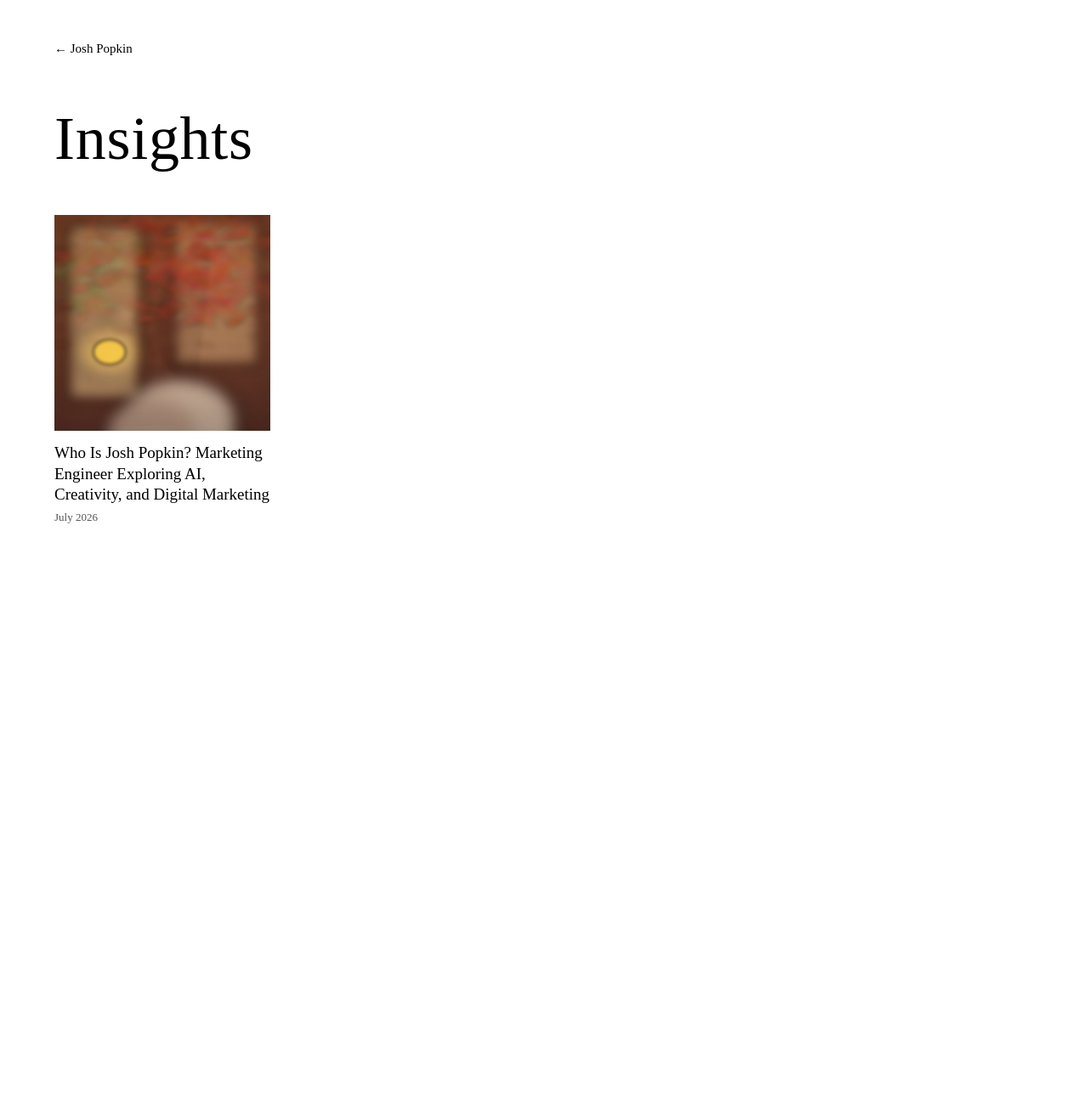
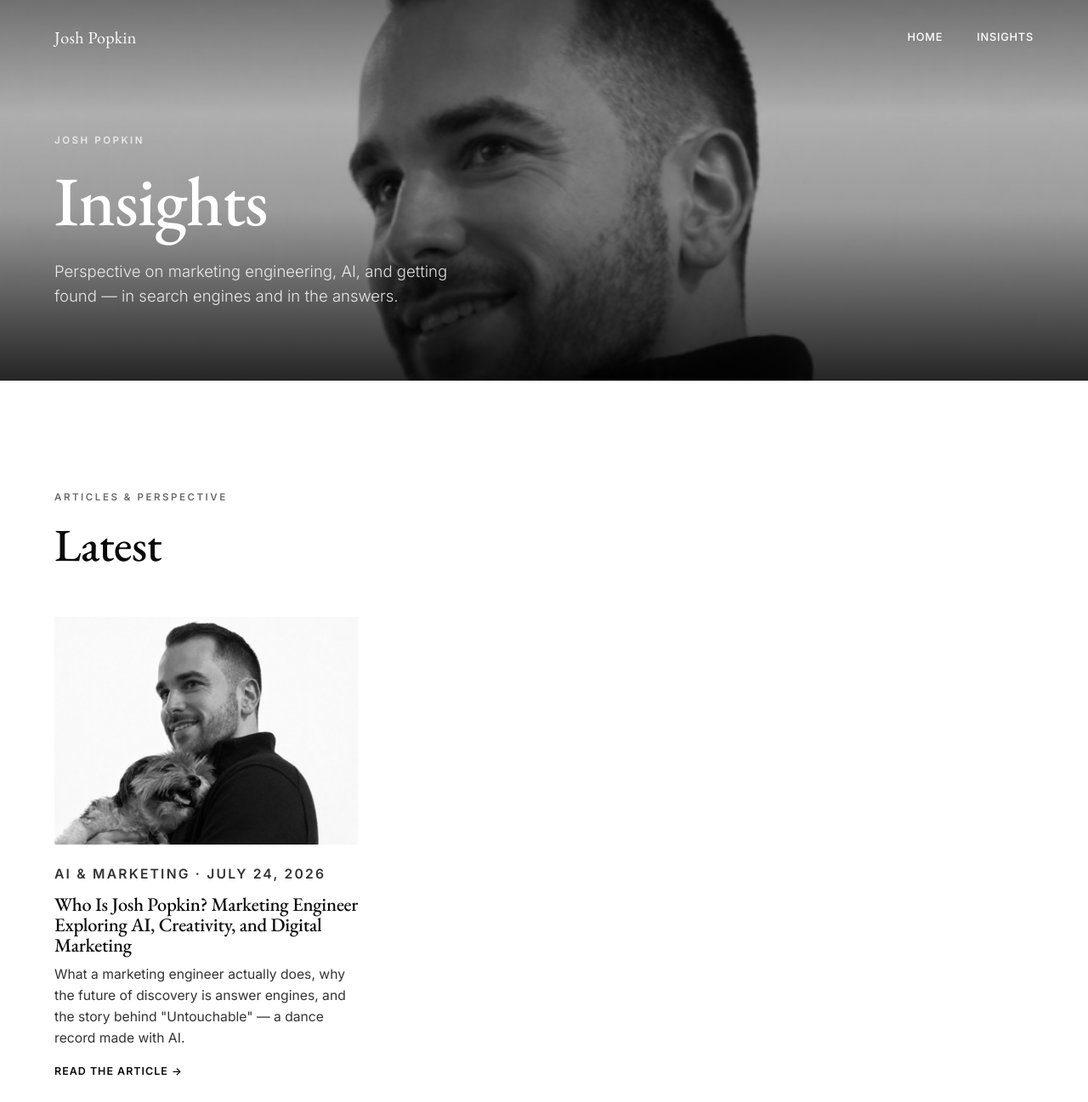
Before and after one commit to positionstrategygroup/josh-popkin-website, a plain HTML site: page insights/index.html in a window 1280 px wide. Shown: the top 1297 px of the page at 85% size. Before the commit the page ends 800 px from the top, so only its background shows below. Drawn offline with nearby package versions, Linux system fonts and the light colour scheme.

Commit message:
Restyle Insights to WFH layout in monochrome: scrimmed hero, card grid, Garamond/Inter; use homepage photo
Co-Authored-By: Claude Fable 5 <noreply@anthropic.com>

```diff
--- /dev/null
+++ b/css/insights.css
@@ -0,0 +1,152 @@
+/* Josh Popkin — Insights (WFH structure, monochrome) */
+:root {
+  --ink: #0a0a0a;
+  --ink-soft: #333333;
+  --stone: #6b6b6b;
+  --paper: #ffffff;
+  --line: rgba(10, 10, 10, 0.12);
+  --font-display: "EB Garamond", "Times New Roman", serif;
+  --font-body: "Inter", -apple-system, BlinkMacSystemFont, "Segoe UI", sans-serif;
+  --container: 1400px;
+  --gutter: clamp(24px, 5vw, 72px);
+  --section-pad: clamp(72px, 10vw, 160px);
+  --ease-out: cubic-bezier(0.22, 1, 0.36, 1);
+}
+
+* { margin: 0; padding: 0; box-sizing: border-box; }
+img { display: block; max-width: 100%; height: auto; }
+a { color: inherit; text-decoration: none; }
+
+html, body { background: var(--paper); color: var(--ink); overflow-x: hidden; }
+body { font-family: var(--font-body); font-weight: 400; font-size: 16px; line-height: 1.6; -webkit-font-smoothing: antialiased; }
+
+h1, h2, h3 { font-family: var(--font-display); font-weight: 500; line-height: 1.08; letter-spacing: -0.01em; }
+h2 { font-size: clamp(2.2rem, 4.2vw, 3.6rem); }
+
+.eyebrow {
+  font-family: var(--font-body);
+  font-size: 0.72rem;
+  letter-spacing: 0.22em;
+  text-transform: uppercase;
+  color: var(--stone);
+  font-weight: 600;
+  margin-bottom: 18px;
+  display: block;
+}
+
+/* Header */
+.site-header { position: absolute; top: 0; left: 0; right: 0; z-index: 100; }
+.site-header__inner {
+  max-width: var(--container); margin: 0 auto;
+  padding: 28px var(--gutter);
+  display: flex; align-items: center; justify-content: space-between;
+}
+.wordmark { font-family: var(--font-display); font-size: 1.25rem; color: #fff; letter-spacing: 0.02em; }
+.site-nav { display: flex; align-items: center; gap: 40px; }
+.site-nav a {
+  font-size: 0.8rem; letter-spacing: 0.06em; text-transform: uppercase;
+  font-weight: 500; color: #fff; position: relative;
+}
+.site-nav a::after {
+  content: ""; position: absolute; left: 0; bottom: -6px;
+  width: 0; height: 1px; background: currentColor;
+  transition: width 0.35s var(--ease-out);
+}
+.site-nav a:hover::after { width: 100%; }
+
+/* Hero */
+.hero--compact {
+  position: relative;
+  height: 56vh; min-height: 420px;
+  padding-top: clamp(120px, 22vh, 190px);
+  padding-bottom: clamp(32px, 6vh, 70px);
+  display: flex; align-items: center;
+  overflow: hidden; background: #000;
+}
+.hero__media { position: absolute; inset: 0; overflow: hidden; }
+.hero__img {
+  width: 100%; height: 100%;
+  object-fit: cover; object-position: center 22%;
+  transform: scale(1.08);
+  filter: grayscale(1);
+}
+.hero__scrim {
+  position: absolute; inset: 0;
+  background: linear-gradient(0deg, rgba(0,0,0,0.85) 0%, rgba(0,0,0,0.38) 45%, rgba(0,0,0,0.30) 70%, rgba(0,0,0,0.55) 100%);
+}
+.hero__content {
+  position: relative; z-index: 2; color: #fff;
+  max-width: var(--container); margin: 0 auto; width: 100%;
+  padding: 0 var(--gutter) clamp(28px, 7vh, 90px);
+}
+.hero__eyebrow { color: rgba(255,255,255,0.75); }
+.hero__headline { font-size: clamp(1.8rem, 6.4vw, 5.4rem); color: #fff; max-width: 32ch; }
+.hero__sub { margin-top: clamp(10px, 3vh, 26px); font-size: 1.16rem; max-width: 44ch; color: rgba(255,255,255,0.86); font-weight: 300; }
+
+/* Insights grid */
+.insights { padding: var(--section-pad) var(--gutter); max-width: var(--container); margin: 0 auto; }
+.insights__head { max-width: 62ch; margin-bottom: 56px; }
+.insights__grid { display: grid; grid-template-columns: repeat(3, 1fr); gap: 40px; }
+.insight-card { display: flex; flex-direction: column; color: inherit; }
+.insight-card__media { aspect-ratio: 4/3; overflow: hidden; border-radius: 2px; margin-bottom: 22px; background: #eee; }
+.insight-card__media img {
+  width: 100%; height: 100%;
+  object-fit: cover; object-position: center 25%;
+  filter: grayscale(1);
+  transition: transform 1.2s var(--ease-out);
+}
+.insight-card:hover .insight-card__media img { transform: scale(1.05); }
+.insight-card__meta {
+  font-family: var(--font-body);
+  font-size: 0.72rem; letter-spacing: 0.14em; text-transform: uppercase;
+  color: var(--stone); font-weight: 600; margin-bottom: 10px;
+}
+.insight-card h3 { font-size: 1.4rem; margin-bottom: 10px; }
+.insight-card p { color: var(--ink-soft); font-size: 0.98rem; max-width: 42ch; }
+.insight-card__link {
+  margin-top: 16px;
+  font-family: var(--font-body);
+  font-size: 0.78rem; letter-spacing: 0.08em; text-transform: uppercase;
+  font-weight: 600; color: var(--ink);
+  border-bottom: 1px solid transparent;
+  align-self: flex-start;
+  transition: border-color 0.35s var(--ease-out);
+}
+.insight-card:hover .insight-card__link { border-color: var(--ink); }
+
+/* Article */
+.article-meta {
+  max-width: 820px; margin: 0 auto;
+  padding: 48px var(--gutter) 0;
+  color: var(--stone); font-size: 0.9rem;
+}
+.article-body { max-width: 820px; margin: 0 auto; padding: 24px var(--gutter) var(--section-pad); }
+.article-body p { color: var(--ink-soft); font-size: 1.05rem; margin-bottom: 24px; }
+.article-body h2 { font-size: clamp(1.5rem, 2.6vw, 2rem); margin: 52px 0 20px; }
+.article-body ul { margin: 0 0 24px 22px; }
+.article-body li { color: var(--ink-soft); font-size: 1.05rem; margin-bottom: 8px; }
+.article-body blockquote {
+  font-family: var(--font-display);
+  font-size: 1.25rem; font-style: italic; line-height: 1.5;
+  border-left: 2px solid var(--ink);
+  padding-left: 24px; margin: 32px 0;
+  color: var(--ink);
+}
+.article-body strong { color: var(--ink); }
+
+/* Footer */
+.site-footer { background: #000; color: #fff; padding: 56px var(--gutter); }
+.site-footer__inner {
+  max-width: var(--container); margin: 0 auto;
+  display: flex; align-items: baseline; justify-content: space-between; gap: 24px; flex-wrap: wrap;
+}
+.site-footer .wordmark { font-size: 1.15rem; }
+.site-footer p { font-size: 0.8rem; color: rgba(255,255,255,0.6); }
+
+/* Mobile */
+@media (max-width: 1024px) { .insights__grid { grid-template-columns: repeat(2, 1fr); } }
+@media (max-width: 680px) {
+  .insights__grid { grid-template-columns: 1fr; }
+  .hero--compact { height: 46vh; min-height: 360px; }
+  .site-nav { gap: 24px; }
+}
--- a/insights/index.html
+++ b/insights/index.html
@@ -1,57 +1,71 @@
-<!DOCTYPE html>
+<!doctype html>
 <html lang="en">
 <head>
-<meta charset="UTF-8">
-<meta name="viewport" content="width=device-width, initial-scale=1.0">
+<meta charset="UTF-8" />
+<meta name="viewport" content="width=device-width, initial-scale=1.0" />
 <title>Insights — Josh Popkin | Marketing Engineer</title>
-<meta name="description" content="Insights by Josh Popkin — articles on marketing engineering, AI, answer engine optimization (AEO), and creative technology.">
+<meta name="description" content="Insights by Josh Popkin — articles on marketing engineering, AI, answer engine optimization (AEO), and creative technology." />
+<link rel="preconnect" href="https://fonts.googleapis.com">
+<link rel="preconnect" href="https://fonts.gstatic.com" crossorigin>
+<link href="https://fonts.googleapis.com/css2?family=EB+Garamond:ital,wght@0,400;0,500;0,600;1,400&family=Inter:wght@300;400;500;600&display=swap" rel="stylesheet">
+<link rel="stylesheet" href="/css/insights.css" />
 <meta property="og:title" content="Insights — Josh Popkin | Marketing Engineer">
 <meta property="og:image" content="https://joshpopkin.com/assets/josh-popkin.jpg">
 <meta property="og:url" content="https://joshpopkin.com/insights/">
-<link rel="canonical" href="https://joshpopkin.com/insights/">
-<style>
-*{margin:0;padding:0;box-sizing:border-box}
-body{
-  background:#FFFFFF;color:#000;
-  font-family:"Times New Roman",Times,serif;
-  min-height:100vh;
-  padding:48px min(6vw,64px) 80px;
-}
-a{color:#000;text-decoration:none}
-.home{font-size:15px;display:inline-block;margin-bottom:56px}
-.home:hover{text-decoration:underline}
-h1{
-  font-weight:400;font-size:clamp(44px,7vw,72px);
-  letter-spacing:.01em;margin-bottom:48px;
-}
-.grid{
-  display:grid;
-  grid-template-columns:repeat(auto-fill,minmax(210px,1fr));
-  gap:36px 28px;max-width:1100px;
-}
-.card{display:block}
-.card img{
-  width:100%;aspect-ratio:1/1;object-fit:cover;display:block;
-  transition:transform .25s ease,box-shadow .25s ease;
-}
-.card:hover img{transform:scale(1.02);box-shadow:0 10px 30px rgba(0,0,0,.18)}
-.card h2{
-  font-weight:400;font-size:19px;line-height:1.3;
-  margin-top:14px;
-}
-.card:hover h2{text-decoration:underline}
-.card .date{font-size:13px;color:#555;margin-top:6px}
-</style>
+<link rel="canonical" href="https://joshpopkin.com/insights/" />
 </head>
 <body>
-<a class="home" href="/">← Josh Popkin</a>
-<h1>Insights</h1>
-<div class="grid">
-  <a class="card" href="/insights/who-is-josh-popkin/">
-    <img src="/assets/untouchable-cover.jpg" alt="Abstract cover art for Untouchable by Josh Popkin">
-    <h2>Who Is Josh Popkin? Marketing Engineer Exploring AI, Creativity, and Digital Marketing</h2>
-    <div class="date">July 2026</div>
-  </a>
-</div>
+
+<header class="site-header">
+  <div class="site-header__inner">
+    <a href="/" class="wordmark">Josh Popkin</a>
+    <nav class="site-nav">
+      <a href="/">Home</a>
+      <a href="/insights/">Insights</a>
+    </nav>
+  </div>
+</header>
+
+<main>
+
+  <section class="hero--compact">
+    <div class="hero__media">
+      <img src="/assets/josh-popkin.jpg" alt="Josh Popkin" class="hero__img" />
+      <div class="hero__scrim"></div>
+    </div>
+    <div class="hero__content">
+      <p class="eyebrow hero__eyebrow">Josh Popkin</p>
+      <h1 class="hero__headline">Insights</h1>
+      <p class="hero__sub">Perspective on marketing engineering, AI, and getting found — in search engines and in the answers.</p>
+    </div>
+  </section>
+
+  <section class="insights">
+    <div class="insights__head">
+      <p class="eyebrow">Articles &amp; Perspective</p>
+      <h2>Latest</h2>
+    </div>
+
+    <div class="insights__grid">
+      <a class="insight-card" href="/insights/who-is-josh-popkin/">
+        <div class="insight-card__media">
+          <img src="/assets/josh-popkin.jpg" alt="Josh Popkin, marketing engineer" loading="lazy" />
+        </div>
+        <p class="insight-card__meta">AI &amp; Marketing &middot; July 24, 2026</p>
+        <h3>Who Is Josh Popkin? Marketing Engineer Exploring AI, Creativity, and Digital Marketing</h3>
+        <p>What a marketing engineer actually does, why the future of discovery is answer engines, and the story behind "Untouchable" &mdash; a dance record made with AI.</p>
+        <span class="insight-card__link">Read the Article &rarr;</span>
+      </a>
+    </div>
+  </section>
+
+  <footer class="site-footer">
+    <div class="site-footer__inner">
+      <a href="/" class="wordmark">Josh Popkin</a>
+      <p>&copy; 2026 Josh Popkin &mdash; Marketing Engineer, New York</p>
+    </div>
+  </footer>
+
+</main>
 </body>
 </html>
```
Also changed, not shown: insights/who-is-josh-popkin/index.html (+66 -56 lines).
